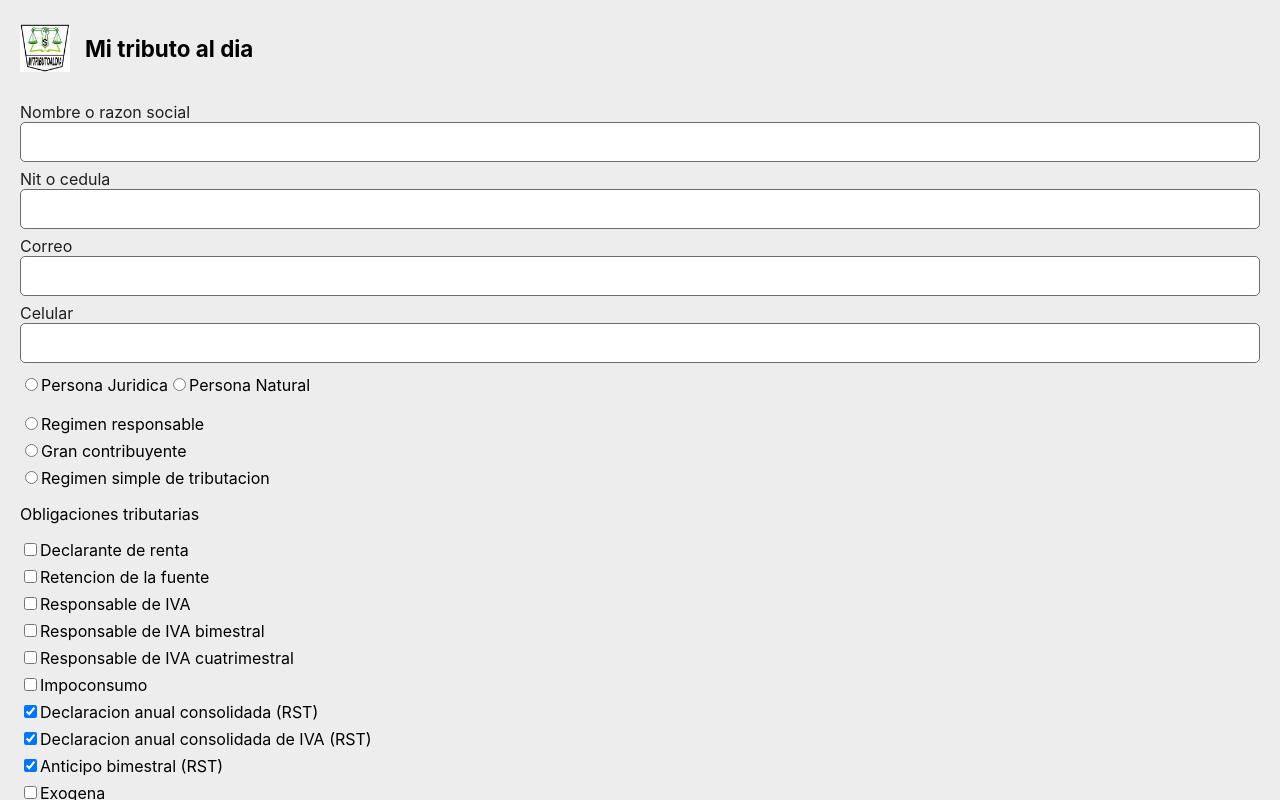
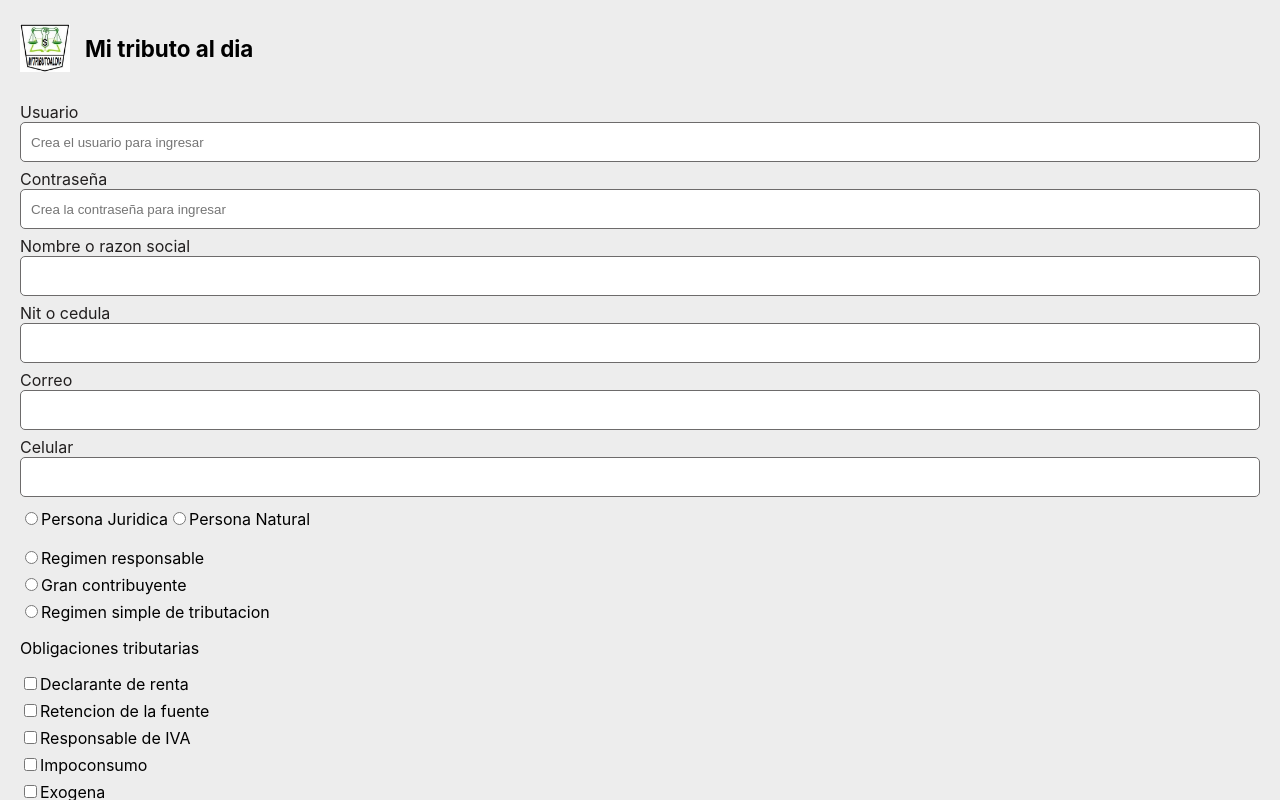
Before and after one commit to camilo9497/TributoAlDia, a Next.js app: page /registro in a window 1280 px wide. Built offline with nearby package versions, Linux system fonts and the light colour scheme.

Commit message:
Guardando los datos

```diff
--- a/src/components/TemplateLogin/index.js
+++ b/src/components/TemplateLogin/index.js
@@ -4,6 +4,9 @@ import Input from '../reusable/Input'
 import styles from './styles.module.css'
 
 const Login = () => {
+
+    const data = JSON.parse(localStorage.getItem("data") || "{}")
+    console.log('datos', data);
     return (
         <div className={styles.container}>
             <div className={styles.containerLogo}>
--- a/src/components/TemplateRegistro/index.js
+++ b/src/components/TemplateRegistro/index.js
@@ -1,5 +1,5 @@
 
-import Link from 'next/link'
+import { useRouter } from "next/router";
 import { useForm } from "react-hook-form";
 import { useState } from 'react'
 import Button from '../reusable/Button'
@@ -9,17 +9,21 @@ import InputRadio from '../reusable/InputRadio'
 import styles from './styles.module.css'
 
 const TemplateRegistro = () => {
+    const [data, setData] = useState();
+    const { register, handleSubmit, watch,  formState: { errors }} = useForm();
+    const [tiporegimen, responsableiva, exogena] = watch(["tiporegimen", "responsableiva", "exogena" ]);
 
-    const [isResponsableIva, setIsResponsableIva] = useState(true)
-    const [isRst, setIsRst] = useState(true)
-    const [isExogena, setIsExogena] = useState(true)
+    const router = useRouter();
+    const onSubmit = (data) => {
+        setData(data)
+        localStorage.setItem('data', JSON.stringify(data))
+        router.push('/')
+    };
 
-    const { register, handleSubmit } = useForm();
-
-    const onSubmit = (data) => {
-        console.log(data)
-        console.log('click aqui')
-    };
+    const onError = (data) => {
+        console.log('error', data);
+    }
+    console.log('aqui estan las respuestas', data);
 
     return (
         <div className={styles.container}>
@@ -29,90 +33,96 @@ const TemplateRegistro = () => {
                 </div>
                 <h1 className={styles.title}>Mi tributo al dia</h1>
             </div>
-          <form className={styles.form} onSubmit={handleSubmit(onSubmit)}>
+            <form className={styles.form} onSubmit={handleSubmit(onSubmit, onError)}>
                 <div className={styles.containerItem}>
-                  <Input text="Nombre o razon social" type="text" register={register} name="nombre" options={{required: true}} />
+                    <Input placeholder="Crea el usuario para ingresar" text="Usuario" type="text" register={register} name="user" options={{ required: "Campo requerido" }} error={errors.user} />
                 </div>
                 <div className={styles.containerItem}>
-                  <Input text="Nit o cedula" type="text"  register={register} name="nit" options={{required: true}} />
+                    <Input placeholder="Crea la contraseña para ingresar" text="Contraseña" type="password" register={register} name="password" options={{ required: "Campo requerido" }} error={errors.password} />
                 </div>
                 <div className={styles.containerItem}>
-                  <Input text="Correo" type="text"  register={register} name="correo" options={{required: true}} />
+                    <Input text="Nombre o razon social" type="text" register={register} name="nombre" options={{ required: "Campo requerido" }} error={errors.nombre} />
                 </div>
                 <div className={styles.containerItem}>
-                  <Input text="Celular" type="number"  register={register} name="celular" options={{required: true}}/>
+                    <Input text="Nit o cedula" type="text" register={register} name="nit" options={{ required:  "Campo requerido" }} error={errors.nit}/>
+                </div>
+                <div className={styles.containerItem}>
+                    <Input text="Correo" type="text" register={register} name="correo" options={{ required:  "Campo requerido" }} error={errors.correo}/>
+                </div>
+                <div className={styles.containerItem}>
+                    <Input text="Celular" type="number" register={register} name="celular" options={{ required:  "Campo requerido" }} error={errors.celular}/>
                 </div>
                 <div className={styles.containerTypePerson}>
                     <div className={styles.containerItem}>
-                    <InputRadio text="Persona juridica" register={register} options={{required: true}} name="tipopersona" value="personaJuridica" text="Persona Juridica" />
+                        <InputRadio text="Persona juridica" register={register} options={{ required: "Campo requerido" }} name="tipopersona" value="personaJuridica" text="Persona Juridica"  error={errors.tipopersona} />
                     </div>
                     <div className={styles.containerItem}>
-                    <InputRadio text="Persona natural" register={register} options={{required: true}} name="tipopersona" value="personaNatural" text="Persona Natural" />
+                        <InputRadio text="Persona natural" register={register} options={{ required: "Campo requerido"}} name="tipopersona" value="personaNatural" text="Persona Natural" error={errors.tipopersona} />
                     </div>
                 </div>
                 <div className={styles.containerItem}>
-                    <InputRadio text="Regimen responsable" register={register} options={{required: true}} name="tiporegimen" value="regimenResponsable" />
+                    <InputRadio text="Regimen responsable" register={register} options={{ required: "Campo requerido" }} name="tiporegimen" value="regimenResponsable" error={errors.tiporegimen}  />
                 </div>
                 <div className={styles.containerItem}>
-                    <InputRadio text="Gran contribuyente" register={register} options={{required: true}} name="tiporegimen" value="granContributyente" />
+                    <InputRadio text="Gran contribuyente" register={register} options={{ required: "Campo requerido" }} name="tiporegimen" value="granContributyente" error={errors.tiporegimen} />
                 </div>
                 <div className={styles.containerItem}>
-                    <InputRadio text="Regimen simple de tributacion" register={register} options={{required: true}} name="tiporegimen" value="rst"  />
+                    <InputRadio text="Regimen simple de tributacion" register={register} options={{ required: "Campo requerido" }} name="tiporegimen" value="rst" error={errors.tiporegimen} />
                 </div>
 
                 <div className={styles.containerItem}>
                     <p>Obligaciones tributarias</p>
                     <div className={styles.containerItem}>
-                      <InputCheck text="Declarante de renta" register={register} options={{required: true}} name="declaranterenta" />
+                        <InputCheck text="Declarante de renta" register={register} options={{ required: false }} name="declaranterenta" />
                     </div>
                     <div className={styles.containerItem}>
-                      <InputCheck text="Retencion de la fuente" register={register} options={{required: true}} name="retenciondelafuente" />
+                        <InputCheck text="Retencion de la fuente" register={register} options={{ required: false }} name="retenciondelafuente" />
                     </div>
                     <div className={styles.containerItem}>
-                      <InputCheck text="Responsable de IVA" register={register} options={{required: true}} name="responsableiva"  />
+                        <InputCheck text="Responsable de IVA" register={register} options={{ required: false }} name="responsableiva" />
                     </div>
-                  {isResponsableIva &&
-                    <div>
+                    {responsableiva &&
+                        <div className={styles.containerGroup}>
                             <div className={styles.containerItem}>
-                         <InputCheck text="Responsable de IVA bimestral" register={register} options={{required: true}} name="responsableivabimestral"  />
+                                <InputCheck text="Responsable de IVA bimestral" register={register} options={{ required: false }} name="responsableivabimestral" />
                             </div>
                             <div className={styles.containerItem}>
-                         <InputCheck text="Responsable de IVA cuatrimestral" register={register} options={{required: true}} name="responsableivacuatrimestral"  />
+                                <InputCheck text="Responsable de IVA cuatrimestral" register={register} options={{ required: false }} name="responsableivacuatrimestral" />
                             </div>
                         </div>
                     }
                     <div className={styles.containerItem}>
-                      <InputCheck text="Impoconsumo" register={register} options={{required: true}} name="impoconsumo" />
+                        <InputCheck text="Impoconsumo" register={register} options={{ required: false }} name="impoconsumo" />
                     </div>
-                  {isRst &&
+                    {tiporegimen === "rst" &&
                         <div>
                             <div className={styles.containerItem}>
-                            {isRst ? <InputCheck text="Declaracion anual consolidada (RST)" checked register={register} options={{required: true}} name="declaracionanualconsolidada"   /> : <InputCheck text="Declaracion anual consolidada (RST)"  register={register} options={{required: true}} name="declaracionanualconsolidada"/> }
+                                <InputCheck text="Declaracion anual consolidada (RST)" checked register={register} options={{ required: false }} name="declaracionanualconsolidada" />
 
                             </div>
                             <div className={styles.containerItem}>
-                            {isRst ? <InputCheck text="Declaracion anual consolidada de IVA (RST)" checked register={register} options={{required: true}} name="declaracionanualconsolidadadeiva" /> : <InputCheck text="Declaracion anual consolidada de IVA (RST)" register={register} options={{required: true}} name="declaracionanualconsolidada" />}
+                                <InputCheck text="Declaracion anual consolidada de IVA (RST)" checked register={register} options={{ required: false }} name="declaracionanualconsolidadadeiva" />
                             </div>
                             <div className={styles.containerItem}>
-                            {isRst ? <InputCheck text="Anticipo bimestral (RST)" checked register={register} options={{required: true}} name="anticipobimestral" /> : <InputCheck text="Anticipo bimestral (RST)" register={register} options={{required: true}} name="anticipobimestral"/>}
+                                <InputCheck text="Anticipo bimestral (RST)" checked register={register} options={{ required: false }} name="anticipobimestral" />
                             </div>
                         </div>
                     }
                     <div className={styles.containerItem}>
-                      <InputCheck text="Exogena" register={register} options={{required: true}} name="exogena" />
+                        <InputCheck text="Exogena" register={register} options={{ required: false }} name="exogena" />
                     </div>
-                  {isExogena &&
-                    <div>
+                    {exogena &&
+                        <div className={styles.containerGroup}>
                             <div className={styles.containerItem}>
-                            <InputCheck text="grandes contribuyentes" register={register} options={{required: true}} name="grandescontribuyentes" />
+                                <InputCheck text="grandes contribuyentes" register={register} options={{ required: false }} name="grandescontribuyentes" />
                             </div>
                             <div className={styles.containerItem}>
-                            <InputCheck text="Personas juridicas o naturales" register={register} options={{required: true}} name="personasjuridicasonaturales" />
+                                <InputCheck text="Personas juridicas o naturales" register={register} options={{ required: false }} name="personasjuridicasonaturales" />
                             </div>
                         </div>
                     }
                 </div>
-                <Button text="Registrar Datos" type="submit"/>
+                <Button text="Registrar Datos" type="submit" />
             </form>
         </div>
     )
--- a/src/components/TemplateRegistro/styles.module.css
+++ b/src/components/TemplateRegistro/styles.module.css
@@ -31,3 +31,6 @@
 .containerItem {
     margin-bottom: 7px;
 }
+.containerGroup {
+    padding-left: 15px;
+}
--- a/src/components/reusable/Input/index.js
+++ b/src/components/reusable/Input/index.js
@@ -1,10 +1,14 @@
 import styles from './styles.module.css'
 
-const Input = ({text, type, placeholder, register = ()=> ({}), name, options = {}}) => {
+const Input = ({text, type, placeholder, register = ()=> ({}), name, options = {}, error}) => {
+
     return (
         <div className={styles.containerInput}>
             <label  className={styles.label} for="name">{text}</label>
             <input {...register(name, options)}  className={styles.input} type={type}   placeholder={placeholder} ></input>
+            {error?.message &&
+            <p className={styles.error}>{error.message}</p>
+            }
         </div>
     )
 }
--- a/src/components/reusable/Input/styles.module.css
+++ b/src/components/reusable/Input/styles.module.css
@@ -14,3 +14,9 @@
     border-radius: 5px;
     padding: 0 10px;
 }
+
+.error {
+    margin: 0px;
+    color: rgb(161, 6, 6);
+    font-size: 0.9em;
+}
--- a/src/components/reusable/InputRadio/index.js
+++ b/src/components/reusable/InputRadio/index.js
@@ -1,10 +1,13 @@
 import styles from './styles.module.css'
 
-const InputRadio = ({text, name, value, register = ()=> ({}), options = {} }) => {
+const InputRadio = ({text, name, value, register = ()=> ({}), options = {}, error }) => {
     return (
         <div className={styles.containerInputRadio}>
            <input {...register(name, options)} className={styles.input} containerInputRadio type="radio" name={name} value={value}/>
            <label>{text}</label>
+           {error?.message &&
+            <p className={styles.error}>{error.message}</p>
+            }
         </div>
     )
 }
--- a/src/components/reusable/InputRadio/styles.module.css
+++ b/src/components/reusable/InputRadio/styles.module.css
@@ -4,3 +4,8 @@
 .input {
 
 }
+.error {
+    margin: 0px;
+    color: rgb(161, 6, 6);
+    font-size: 0.9em;
+}
```
Lines whose indentation alone changed are shown as unchanged.
